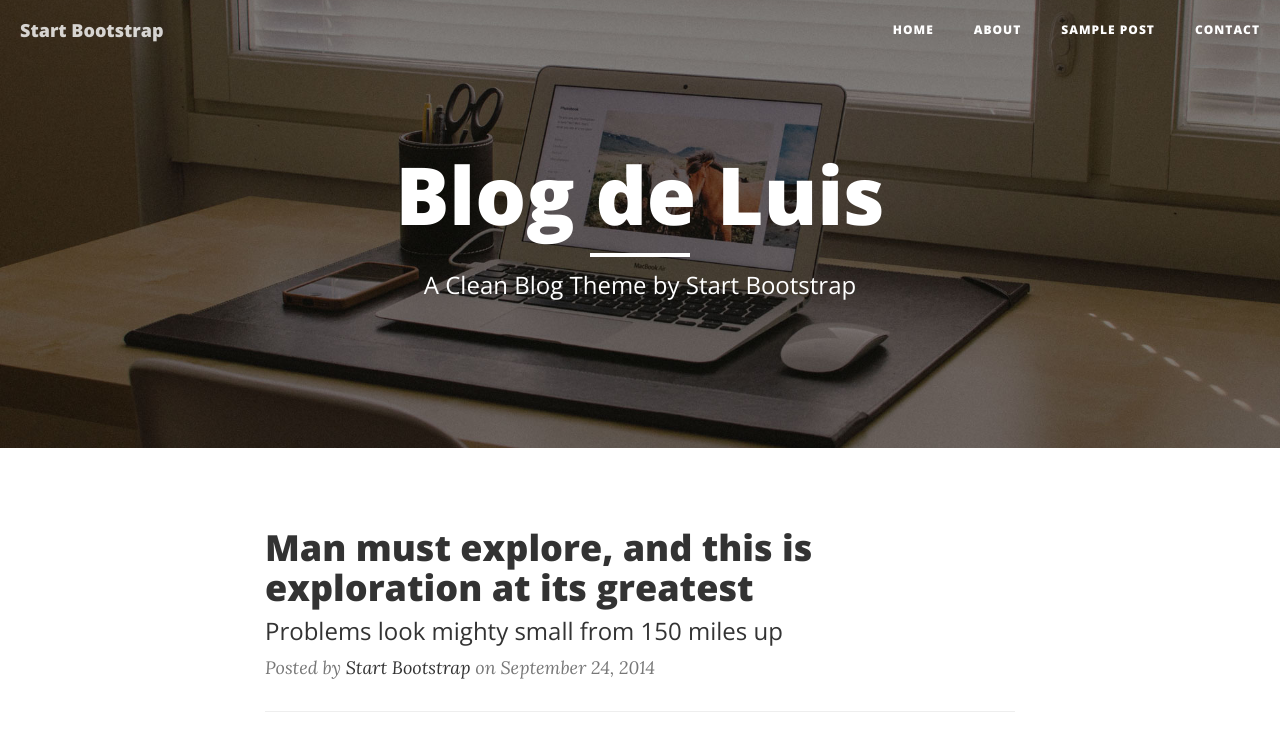
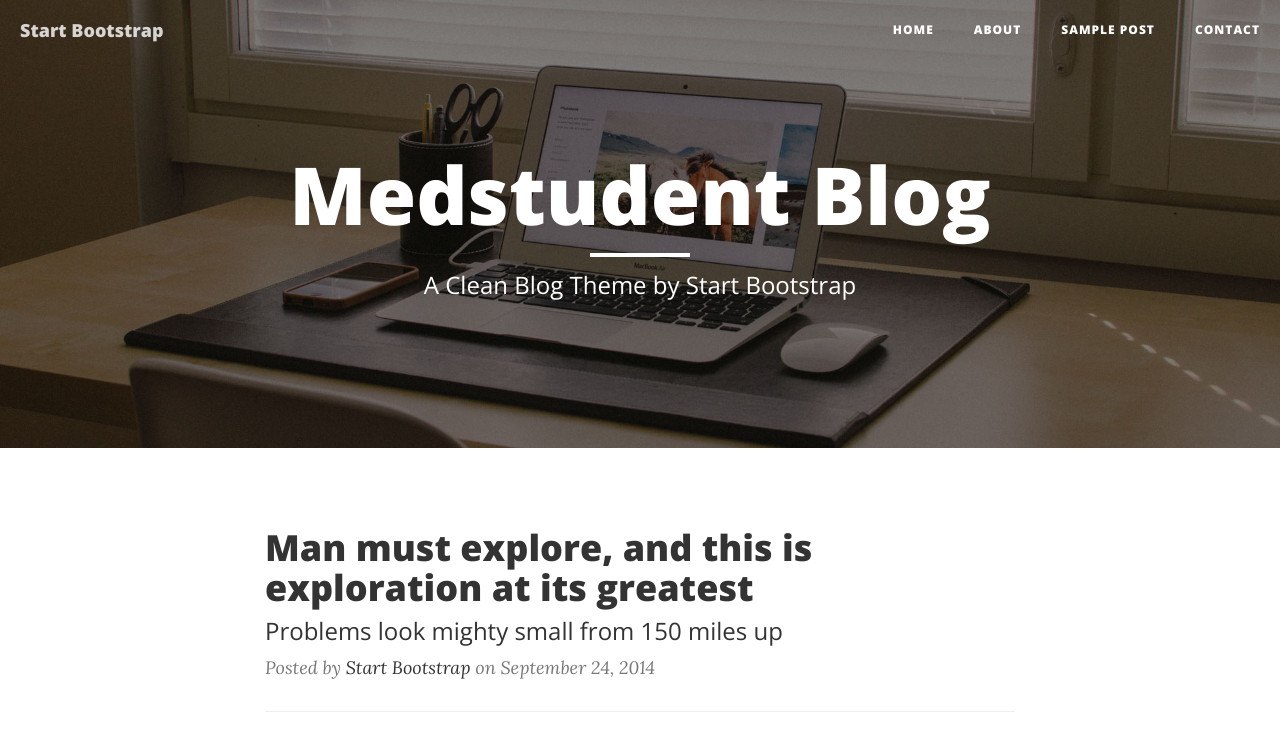
Before and after one commit to luisgzz797/luisgzz797.github.io, a website: page index.html in a window 1280 px wide. Shown: the top 739 px of the page. Drawn offline with nearby package versions, Linux system fonts and the light colour scheme.

Commit message:
Update index.html

```diff
--- a/index.html
+++ b/index.html
@@ -74,7 +74,7 @@
             <div class="row">
                 <div class="col-lg-8 col-lg-offset-2 col-md-10 col-md-offset-1">
                     <div class="site-heading">
-                        <h1>Blog de Luis</h1>
+                        <h1>Medstudent Blog</h1>
                         <hr class="small">
                         <span class="subheading">A Clean Blog Theme by Start Bootstrap</span>
                     </div>
```
